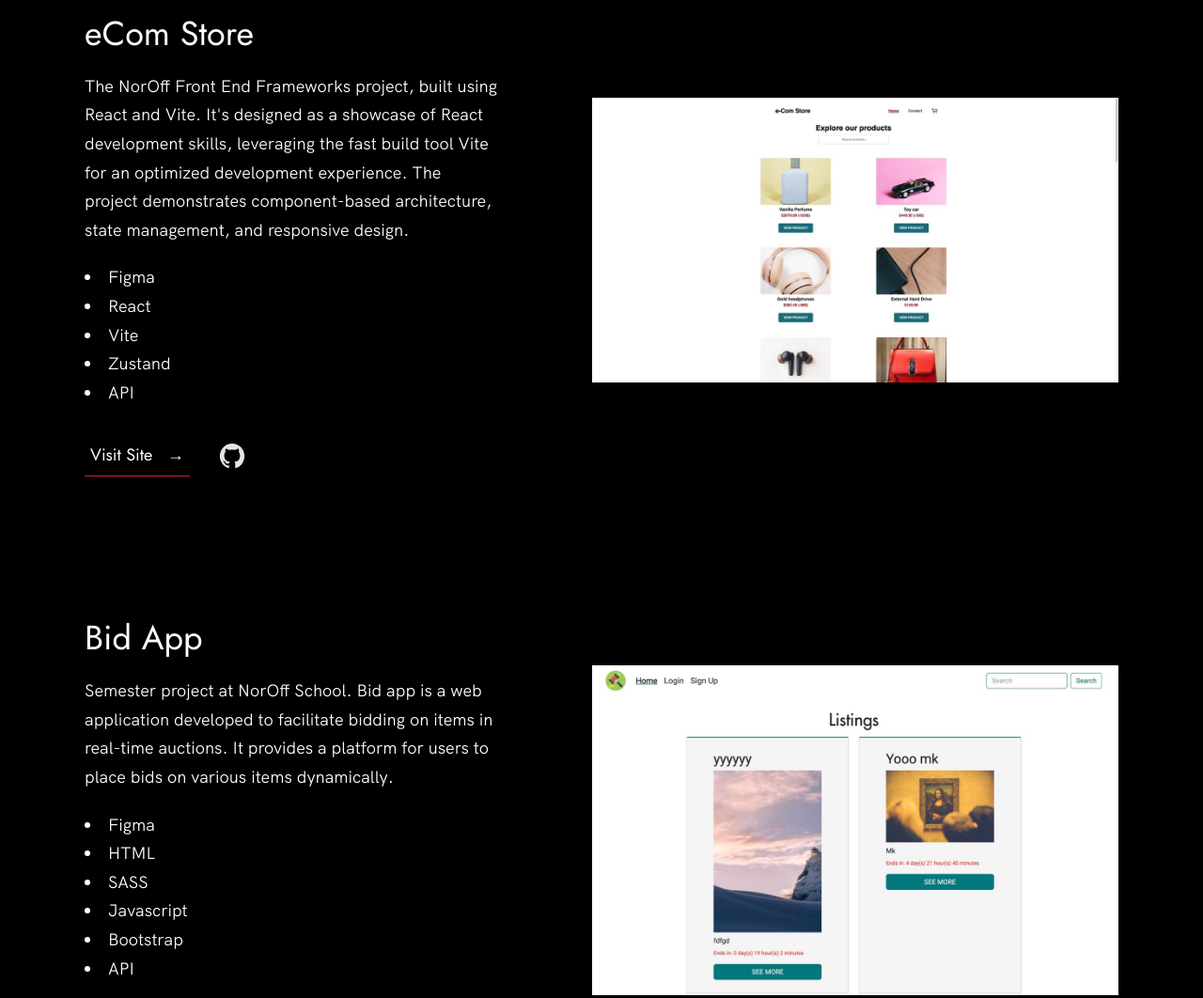
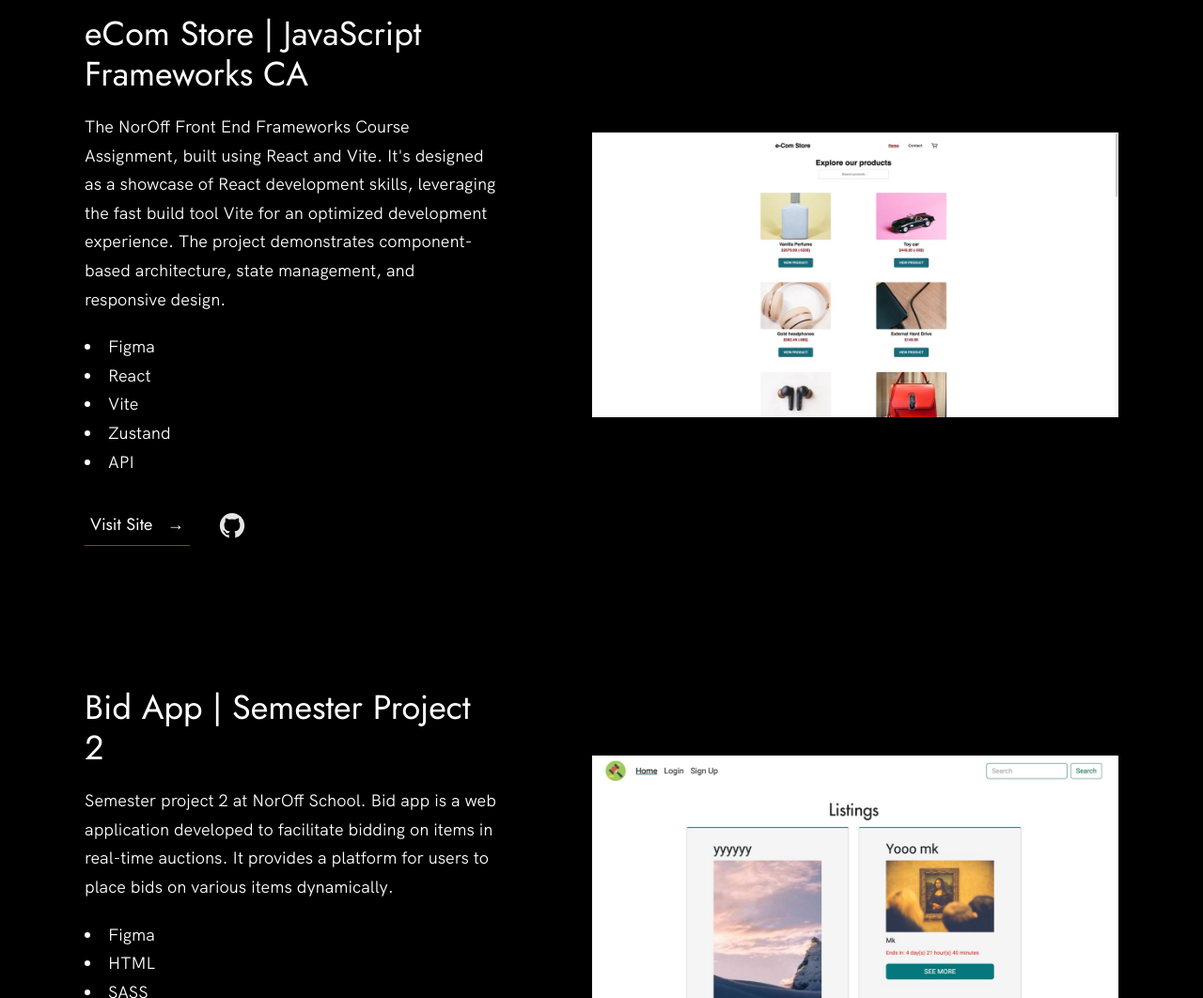
Before and after one commit to anasommer/new-portfolio, a website built with Vite: page index.html in a window 1280 px wide. Shown: the part 1540-2602 px from the top of the page at 94% size. Built offline with nearby package versions, Linux system fonts and the light colour scheme.

Commit message:
Update index.html

```diff
--- a/index.html
+++ b/index.html
@@ -65,7 +65,7 @@
 
             <div class="work__box">
               <div class="work__text">
-                <h3>Holidaze</h3>
+                <h3>Holidaze | Project Exam 2</h3>
                 <p>
                   A final exam project at NorOff School of Technology where I
                   studied fron end development. This web application facilitates
@@ -117,9 +117,9 @@
 
             <div class="work__box">
               <div class="work__text">
-                <h3>eCom Store</h3>
+                <h3>eCom Store | JavaScript Frameworks CA</h3>
                 <p>
-                  The NorOff Front End Frameworks project, built using React and
+                  The NorOff Front End Frameworks Course Assignment, built using React and
                   Vite. It's designed as a showcase of React development skills,
                   leveraging the fast build tool Vite for an optimized
                   development experience. The project demonstrates
@@ -166,9 +166,9 @@
 
             <div class="work__box">
               <div class="work__text">
-                <h3>Bid App</h3>
+                <h3>Bid App | Semester Project 2</h3>
                 <p>
-                  Semester project at NorOff School. Bid app is a web
+                  Semester project 2 at NorOff School. Bid app is a web
                   application developed to facilitate bidding on items in
                   real-time auctions. It provides a platform for users to place
                   bids on various items dynamically.
```
